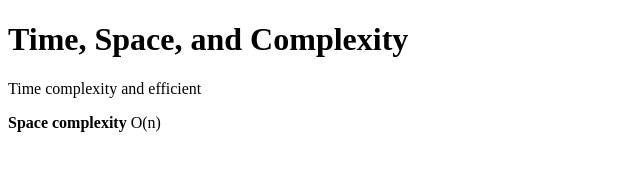
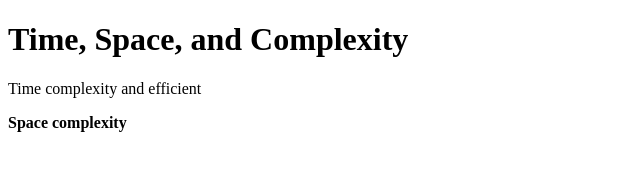
Before and after one commit to acciojob/time-and-space-complexity-adarsh1511, a website: page main.html in a window 1280 px wide. Shown: the full height of the page, 0-640 px from the left. Drawn offline with Linux system fonts and the light colour scheme.

Commit message:
created a submission

```diff
--- a/main.html
+++ b/main.html
@@ -16,7 +16,7 @@
 
 <h1> Time, Space, and Complexity </h1>
 	<p> Time complexity and efficient</p>
-	<p> <b>Space complexity</b> O(n)</p>
+	<p> <b>Space complexity</b></p>
 </body>
 
 </html>
```
